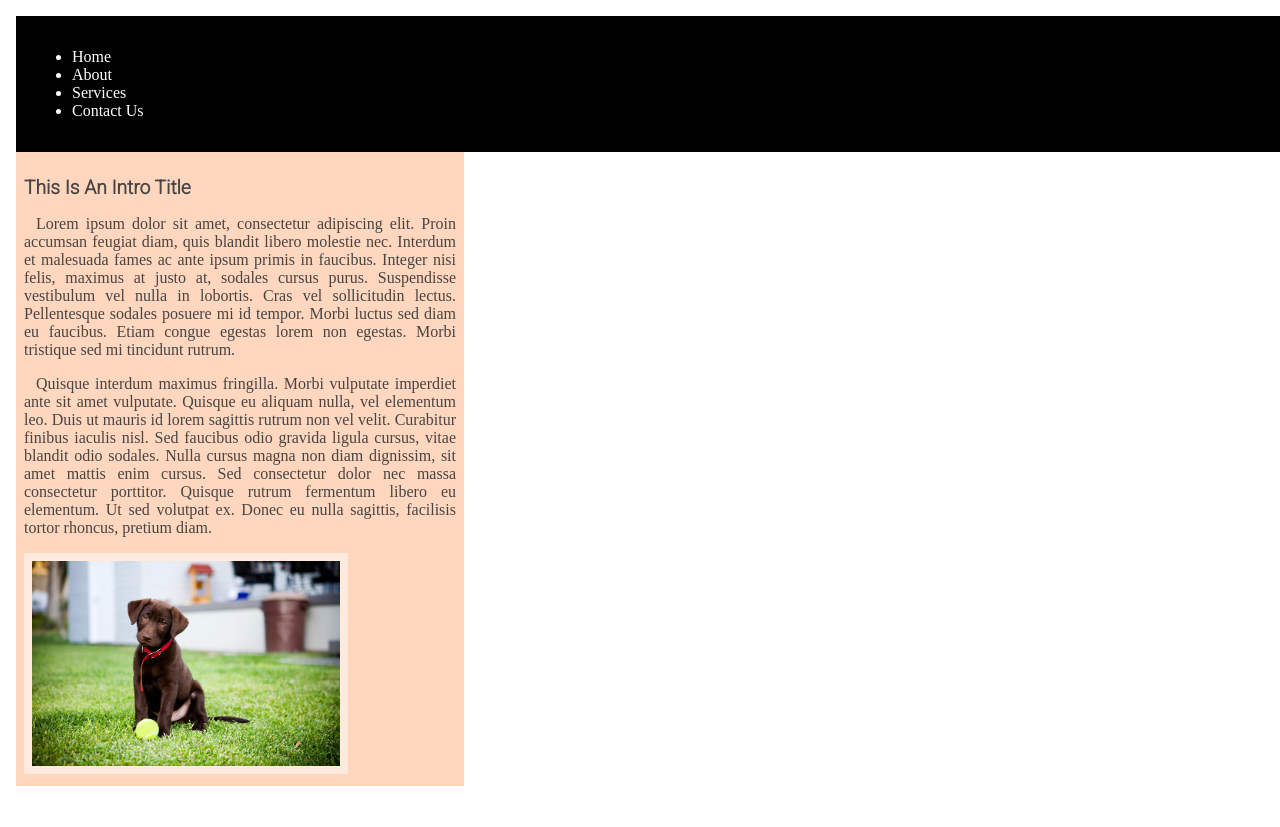
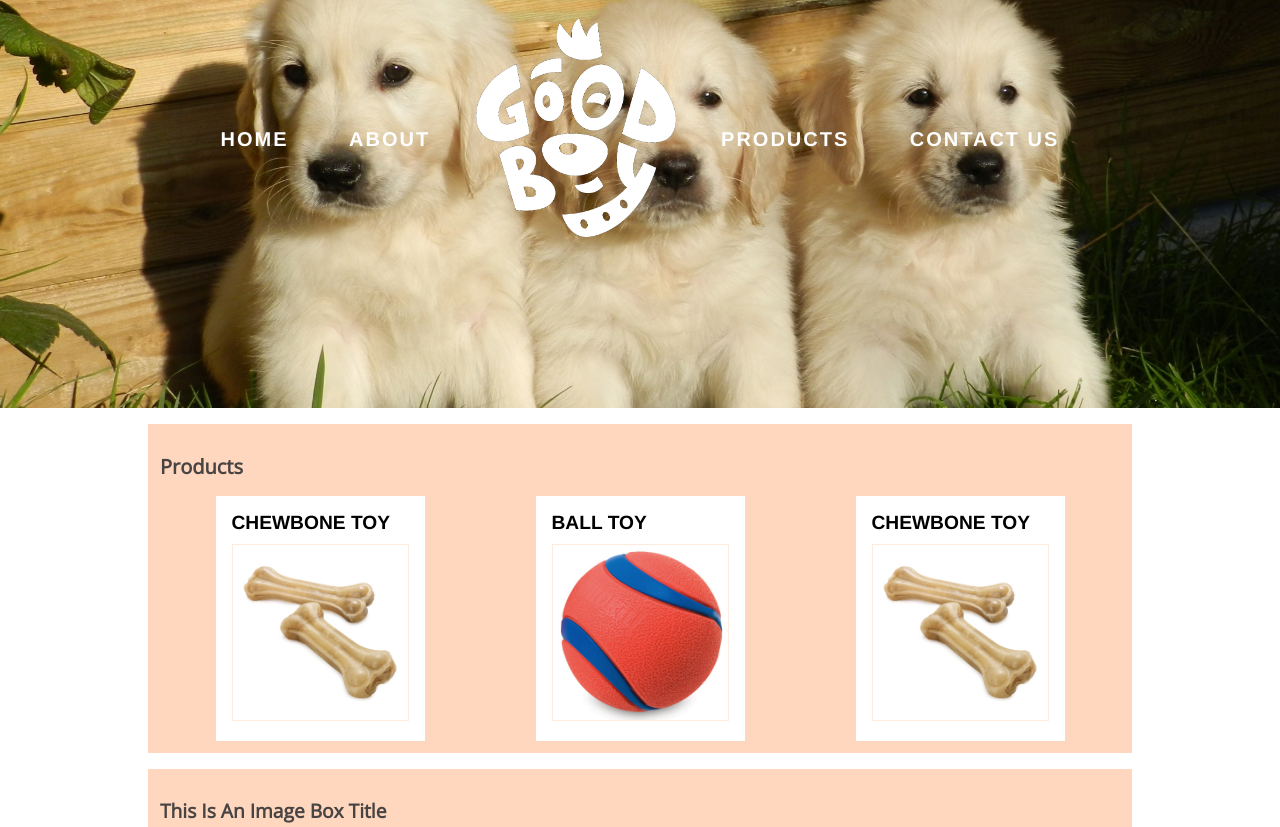
Before and after one commit to Adelaice7/frontendTests1, a plain HTML site: page app/index.html in a window 1280 px wide. Shown: the top 827 px of the page. Before the commit the page ends 802 px from the top, so only its background shows below. Drawn offline with nearby package versions, Linux system fonts and the light colour scheme.

Commit message:
basic layout with logo

```diff
--- a/app/index.html
+++ b/app/index.html
@@ -4,23 +4,47 @@
     <meta charset="UTF-8">
     <title>Basic Test #1</title>
     <link rel="preconnect" href="https://fonts.gstatic.com">
+    <link href="https://fonts.googleapis.com/css2?family=Open+Sans:wght@300&display=swap" rel="stylesheet">
     <link href="https://fonts.googleapis.com/css2?family=Roboto:wght@300&display=swap" rel="stylesheet">
     <link href="static/style.css" rel="stylesheet"/>
 </head>
 <body>
-<div class="container">
 <header>
     <nav>
-            <ul>
-                <li>Home</li>
-                <li>About</li>
-                <li>Services</li>
-                <li>Contact Us</li>
+        <ul class="navbar">
+            <li class="nav-item"><a href="#">Home</a></li>
+            <li class="nav-item"><a href="#">About</a></li>
+            <li class="logo"><a href="#">Good Boy Logo</a></li>
+            <li class="nav-item"><a href="#">Products</a></li>
+            <li class="nav-item"><a href="#">Contact Us</a></li>
         </ul>
     </nav>
 </header>
-    <section class="section-img">
-        <h2>This is an intro title</h2>
+<section class="feature-box products-box">
+    <h2>Products</h2>
+    <div class="products-list">
+        <div class="product">
+            <figure>
+                <figcaption class="product-name">Chewbone Toy</figcaption>
+                <img src="static/img/prods/chewbone_toy.jpg" alt="Chewbone toy for dogs"/>
+            </figure>
+        </div>
+        <div class="product">
+            <figure>
+                <figcaption class="product-name">Ball Toy</figcaption>
+                <img src="static/img/prods/ball-toy.jpg" alt="Ball toy for dogs"/>
+            </figure>
+        </div>
+        <div class="product">
+            <figure>
+                <figcaption class="product-name">Chewbone Toy</figcaption>
+                <img src="static/img/prods/chewbone_toy.jpg" alt="Chewbone toy for dogs"/>
+            </figure>
+        </div>
+    </div>
+</section>
+<section class="feature-box img-box">
+    <h2>This is an image box title</h2>
     <p>Lorem ipsum dolor sit amet, consectetur adipiscing elit.
         Proin accumsan feugiat diam, quis blandit libero molestie nec.
         Interdum et malesuada fames ac ante ipsum primis in faucibus.
@@ -41,6 +65,8 @@
 
     <img src="static/img/cute-puppy.jpg" alt="cute-puppy"/>
 </section>
-</div>
+<footer>
+    123 Main Street Springfield, IL | 555-555
+</footer>
 </body>
 </html>
--- a/app/static/style.css
+++ b/app/static/style.css
@@ -1,10 +1,9 @@
-* {
-    box-sizing: border-box;
-}
-
 body {
+    background-color: #FFF;
+    color: #000;
+    font-family: Helvetica neue, Helvetica, Arial, sans-serif;
     margin: 0 auto;
-    width: 100%;
+    padding: 0;
     font-size: 1em;
 }
 
@@ -12,45 +11,147 @@ h1, h2 {
     font-family: 'Roboto', 'Helvetica', 'Calibri', sans-serif;
 }
 
+h1 {
+    font-size: 2em;
+}
+
+h2 {
+    font-family: 'Open Sans', sans-serif;
+    font-size: 1.25em;
+}
+
+/* Header styling */
+
 header {
     background-color: black;
+    background-image: url("img/hero.jpg");
+    background-size: 100%;
+    background-position: center;
+    background-repeat: no-repeat;
     color: white;
-    padding: 1em;
+    padding: 0.5em 0.5em 0 0.5em;
+    text-align: center;
+    height: 400px;
 }
 
-nav {
-
+header .logo {
+    position: relative;
+    top: -110px;
 }
 
-.container {
-    width: 100%;
-    margin: 1em;
-    background-color: #FFF;
+header .logo a {
+    width: 170px;
+    height: 220px;
+    display: inline-block;
+    text-indent: -9999999px;
+    background-image: url("img/logo.png");
+    background-size: 200px;
+    background-position: center;
+    background-repeat: no-repeat;
+    text-align: center;
 }
 
-section {
+/* Navbar styling */
+
+.navbar {
+    margin: 0;
+    padding: 100px 0 0 0;
+    list-style-type: none;
+}
+
+.navbar li {
+    display: inline-block;
+    margin: 0 0.5rem;
+}
+
+.navbar li a {
+    display: block;
+    text-decoration: none;
+    color: white;
+    text-transform: uppercase;
+    letter-spacing: 0.1em;
+    padding: 20px;
+    font-weight: bold;
+    font-size: 1.25rem;
+}
+
+.navbar li.nav-item a:hover {
+    background-color: white;
+    color: black;
+}
+
+/* Main page styling */
+
+section.feature-box {
     background-color: #ffd7be;
     color: #484444;
+    margin: 1em auto;
+    width: 75%;
+    padding: 0.75em;
 }
 
-.section-img {
-    padding: 0.5em;
-    width: 35%;
+.feature-box.products-box {
+    display: flex;
+    flex-direction: column;
 }
 
-.section-img h2 {
+/* Products styling */
+
+.products-box .products-list {
+    display: flex;
+    flex-direction: row;
+}
+
+.products-box .products-list .product {
+    background: white;
+    color: black;
+    margin: auto;
+    padding: 0;
+}
+
+.product figure {
+    padding: 0.5em;
+    margin: 0.5em;
+}
+
+.products-list .product .product-name {
+    font-weight: bold;
+    font-size: 1.2rem;
+    margin-bottom: 0.5em;
+    text-transform: uppercase;
+}
+
+.products-list div img {
+    width: 175px;
+    border: 1px solid rgba(255, 215, 190, 0.5);
+}
+
+/* Image box section styling */
+
+.feature-box.img-box h2 {
     text-transform: capitalize;
     font-size: 1.2rem;
 }
 
-.section-img p {
+.feature-box.img-box p {
     text-decoration: none;
     text-align: justify;
     overflow: hidden;
     text-indent: 0.75rem;
 }
 
-.section-img img {
+.feature-box.img-box img {
     width: 75%;
     border: 0.5em solid rgba(255, 255, 255, 0.5);
+    margin: 0 auto;
 }
+
+/* Footer styling */
+
+footer {
+    background-color: #000000;
+    padding: 1em;
+    color: gray;
+    text-align: center;
+    font-size: 12px;
+}
```
Also changed, not shown: app/static/img/hero.jpg (added), app/static/img/logo.png (added), app/static/img/prods/ball-toy.jpg (added), app/static/img/prods/chewbone_toy.jpg (added). Lines whose indentation alone changed are shown as unchanged.
